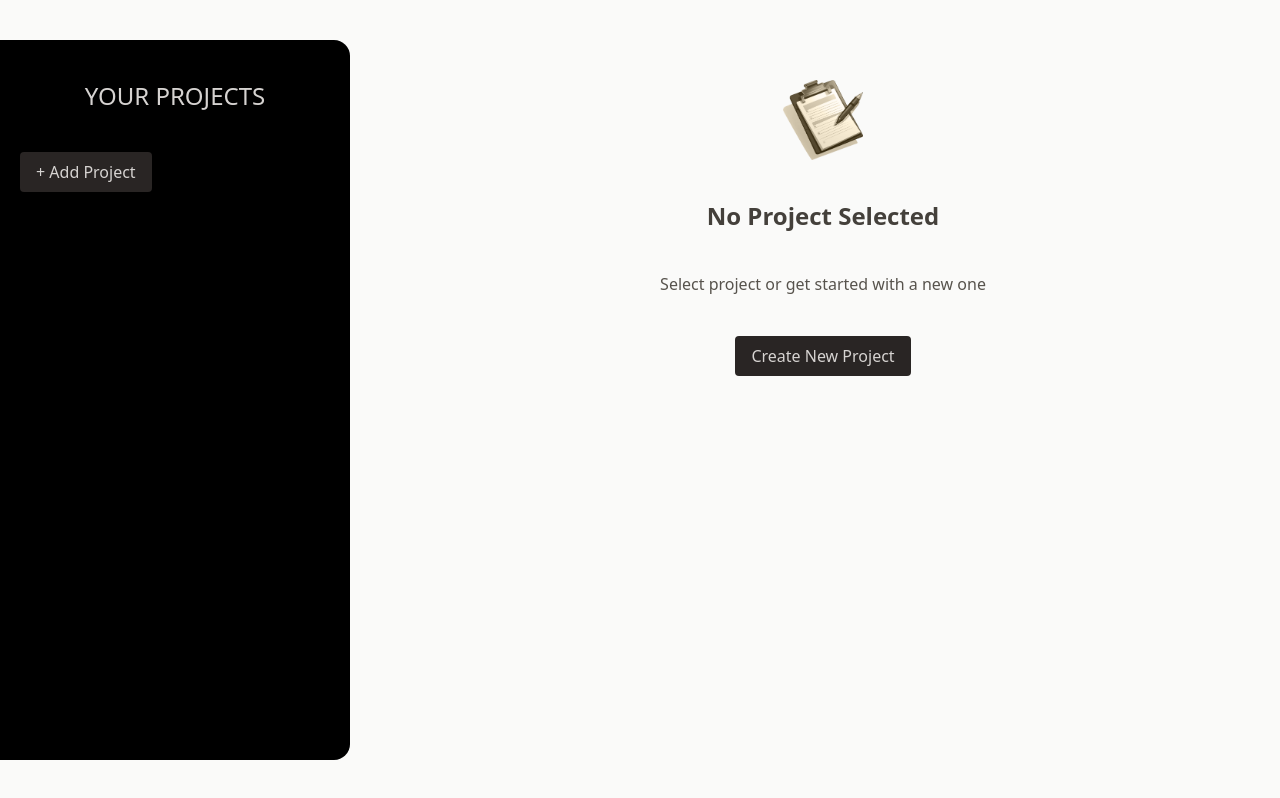
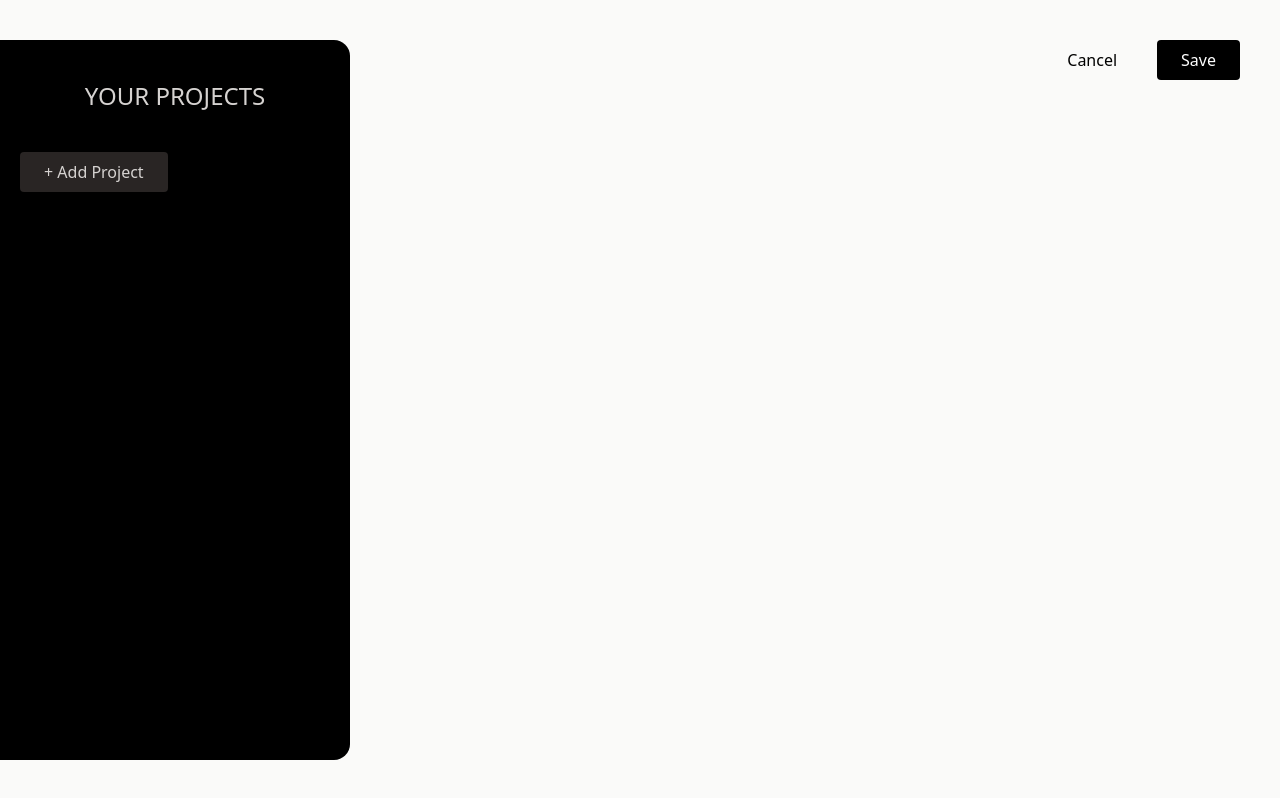
Before and after one commit to mykyta-oleks-dev/Vite-React-TailwindCSS-Projects_Management, a React (Vite) app: page / in a window 1280 px wide. Built offline with nearby package versions, Linux system fonts and the light colour scheme.

Commit message:
feat: initiated ProjectForm

```diff
--- a/src/App.jsx
+++ b/src/App.jsx
@@ -1,11 +1,12 @@
 import NoProject from './components/NoProject';
+import ProjectForm from './components/ProjectForm';
 import Sidebar from './components/SideBar';
 
 function App() {
 	return (
-		<main className="grid grid-cols-[350px_1fr] grid-rows-1 gap-4 py-10 h-screen">
+		<main className="grid grid-cols-[350px_1fr] grid-rows-1 gap-4 py-10 h-screen pr-10">
 			<Sidebar />
-			<NoProject />
+			<ProjectForm />
 		</main>
 	);
 }
--- a/src/components/Button.jsx
+++ b/src/components/Button.jsx
@@ -1,13 +1,19 @@
-const Button = ({ children, ...props }) => {
+const Button = ({ children, type, ...props }) => {
 	return (
 		<button
 			{...props}
 			type="button"
-			className="py-2 px-4 bg-stone-800 rounded text-stone-300 cursor-pointer"
+			className={`py-2 px-6 rounded cursor-pointer ${setClasses(type)}`}
 		>
 			{children}
 		</button>
 	);
 };
 
+const setClasses = (type) => {
+	if (type === 'solid') return 'text-white bg-black';
+	if (type === 'ghost') return 'text-black bg-transparent';
+	return 'text-stone-300 bg-stone-800';
+};
+
 export default Button;
--- /dev/null
+++ b/src/components/ProjectForm.jsx
@@ -0,0 +1,17 @@
+import Button from './Button';
+
+const ProjectForm = () => {
+	return (
+		<div className="flex flex-col">
+			<div className='flex gap-4 justify-end'>
+				<Button type="ghost">Cancel</Button>
+				<Button type="solid">Save</Button>
+			</div>
+			<div></div>
+			<div></div>
+			<div></div>
+		</div>
+	);
+};
+
+export default ProjectForm;
```
